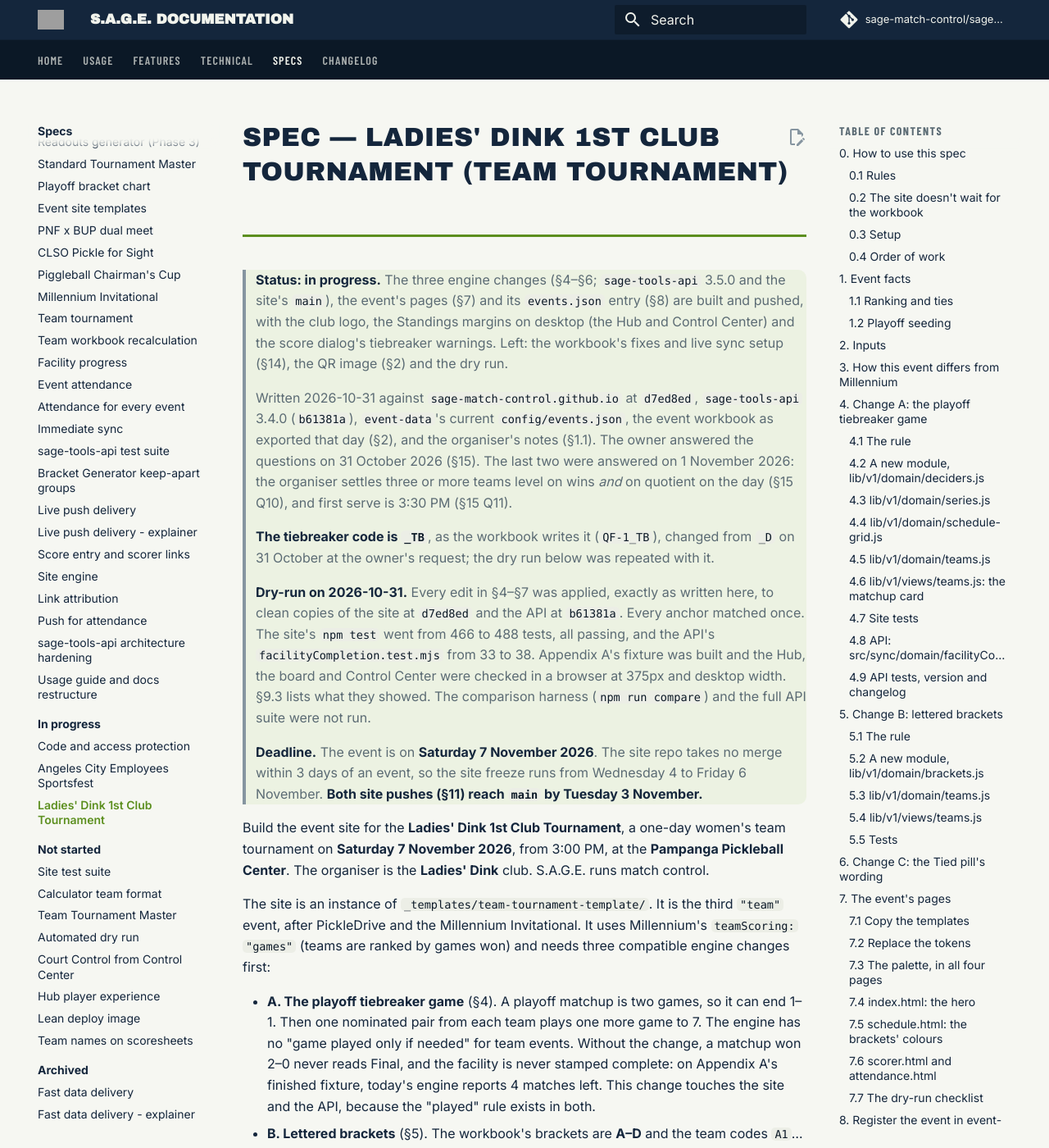
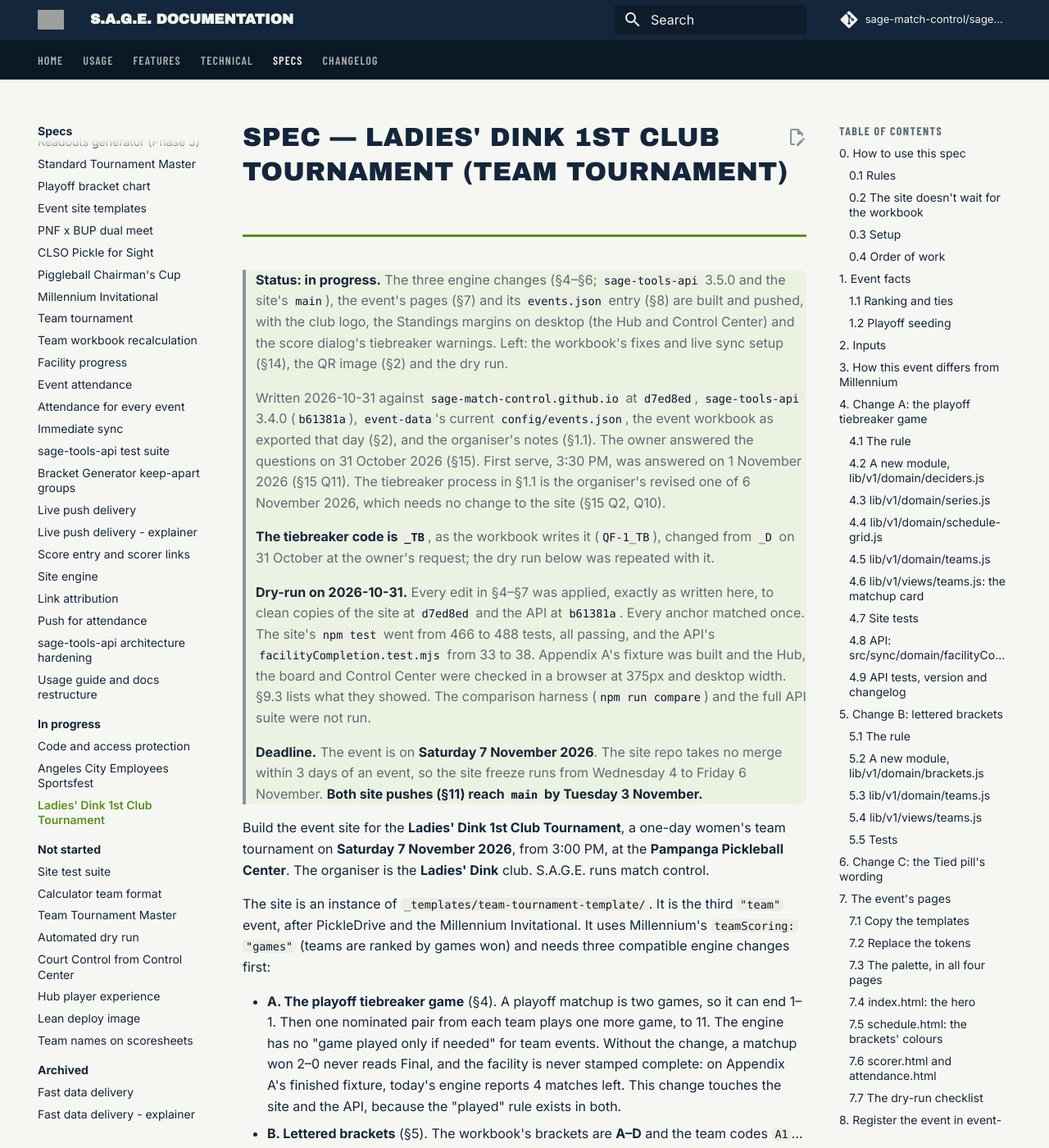
Before and after one commit to sage-match-control/sage-docs, an MkDocs documentation site: the page built from docs/specs/in-progress/ladies-dink-club-tournament-spec.md, in a window 1280 px wide and 1400 px high. Shown: the whole window at 82% size. Built offline with MkDocs 1.6.1 and Material for MkDocs 9.7.7, drawn with Linux system fonts in a browser that asks for light colours; comment, search, counter and statistics services are not loaded; some of the changed text lies outside the part shown.

Commit message:
docs 2.44.0: Ladies' Dink's revised tiebreaker process
Two teams still level play one side-out game to 5; three or more play a round
robin to 5, then first to 3, then a timed match. A playoff tiebreaker is to 11,
with its pair submitted in a 3-pair lineup.

Co-Authored-By: Claude Opus 5.5 <noreply@anthropic.com>

```diff
--- a/docs/specs/in-progress/ladies-dink-club-tournament-spec.md
+++ b/docs/specs/in-progress/ladies-dink-club-tournament-spec.md
@@ -10,9 +10,9 @@
 > at `d7ed8ed`, `sage-tools-api` 3.4.0 (`b61381a`), `event-data`'s current
 > `config/events.json`, the event workbook as exported that day (§2), and the
 > organiser's notes (§1.1). The owner answered the questions on 31 October 2026
-> (§15). The last two were answered on 1 November 2026: the organiser settles three or
-> more teams level on wins *and* on quotient on the day (§15 Q10), and first serve is
-> 3:30 PM (§15 Q11).
+> (§15). First serve, 3:30 PM, was answered on 1 November 2026 (§15 Q11). The tiebreaker
+> process in §1.1 is the organiser's revised one of 6 November 2026, which needs no change
+> to the site (§15 Q2, Q10).
 >
 > **The tiebreaker code is `_TB`**, as the workbook writes it (`QF-1_TB`), changed from
 > `_D` on 31 October at the owner's request; the dry run below was repeated with it.
@@ -40,7 +40,7 @@ Millennium's `teamScoring: "games"` (teams are ranked by games won) and needs th
 compatible engine changes first:
 
 - **A. The playoff tiebreaker game** (§4). A playoff matchup is two games, so it
-  can end 1–1. Then one nominated pair from each team plays one more game to 7.
+  can end 1–1. Then one nominated pair from each team plays one more game, to 11.
   The engine has no "game played only if needed" for team events. Without the
   change, a matchup won 2–0 never reads Final, and the facility is never stamped
   complete: on Appendix A's finished fixture, today's engine reports 4 matches
@@ -187,7 +187,7 @@ npm test
 | Brackets | **4 brackets of 4** (A–D). Each bracket plays a round robin of 6 matchups |
 | Matchup | **2 games**: pair 1 against pair 1, pair 2 against pair 2. Each team plays 3 matchups in the group stage, so 6 games ("a maximum of 6 wins") |
 | Playoffs | The **top 2 of each bracket** (8 teams): **quarterfinals**, **semifinals**, **Bronze** and **Final** |
-| Playoff tiebreaker | A playoff matchup at **1–1** plays **one more game**: each team nominates one of its pairs, side-out scoring, **to 7**. The organiser's notes call it a "dreambreaker". The site calls it **Tiebreaker** (**TB**) |
+| Playoff tiebreaker | A playoff matchup at **1–1** plays **one more game**: each team nominates one pair, side-out scoring, **to 11** in every round (§15 Q12). A team submits its playoff lineup as **3 pairs**, the third being its tiebreaker pair. The organiser's first notes call it a "dreambreaker". The site calls it **Tiebreaker** (**TB**) |
 | Matches | **72**: 48 group games, 8 QF, 4 SF, 2 Bronze and 2 Final games, and **8 tiebreaker games** (one per playoff matchup, played only when needed) |
 | Times | 25-minute slots. Group stage 3:00–5:55 PM on courts 1–6. QF game 1 at 6:45, game 2 at 7:10, tiebreaker at 7:35, each QF on its own court (1–4). SF games at 8:00 (courts 1–2 and 3–4), tiebreakers at 8:25 (courts 1 and 3). Bronze and Final at 8:50 (courts 1–2 and 3–4), tiebreakers at 9:15 (courts 1 and 3) |
 | Site title | **Ladies' Dink** (browser tab, Control Center, footer, schedule board). The hero reads "1st Club Tournament" |
@@ -196,8 +196,8 @@ npm test
 
 ### 1.1 Ranking and ties
 
-The organiser's notes (31 October 2026, also in the workbook's `MISC Org Details`
-tab, partly in Filipino), with the owner's answers:
+The organiser's process as revised on 6 November 2026, with the owner's answers. The
+workbook's `MISC Org Details` tab holds the earlier notes of 31 October, partly in Filipino:
 
 1. **Games won** in the bracket's played group games.
 2. **Two teams level:**
@@ -205,19 +205,25 @@ tab, partly in Filipino), with the owner's answers:
       matchups, a 1–1 split will be common);
    2. still level: the **head-to-head quotient**, points for ÷ points against in
       those two games;
-   3. still level: a **tiebreaker game to 7** between them.
+   3. still level: **one game between them**, side-out scoring, **to 5**.
 3. **Three or more level:**
    1. the **quotient**, points for ÷ points against over all their group games;
    2. two still level go to step 2;
-   3. three or more with the same quotient: **the organiser decides on the day** (§15 Q10).
+   3. three or more with the same quotient: **a round robin among them**, one pair per
+      team, side-out scoring, to 5. Still level: **first to 3**. Still level: **a timed
+      match** (§15 Q10).
+
+The revised process says only "quotient" at step 2.2. The owner confirmed on 6 November that
+this is the head-to-head quotient (§15 Q2), which is what the engine computes.
 
 Steps 1, 2.1, 2.2, 3.1 and 3.2 are already the engine's `"games"` ranking
 (`teamRankBracketByGames` in `lib/v1/domain/teams.js`), so the site computes them
 with no change. Steps 2.3 and 3.3 happen off the site. A tie that reaches them keeps
 the workbook's order. Once the bracket's round robin is over, its teams share the
 higher rank and show the **Tied** pill (§6). The organiser settles it by typing the
-qualifiers into the quarterfinal slots, as for every playoff. The group-stage
-tiebreaker game has no row in `SCHEDULE`, so nothing records its result.
+qualifiers into the quarterfinal slots, as for every playoff. These games have no row in
+`SCHEDULE`, so nothing records their results, and the pill stays after the tie is settled.
+The pill also shows on two teams level for 3rd and 4th, where neither qualifies.
 
 A group matchup at 1–1 has no winner in the organiser's rules; only games count. The
 engine's `"games"` scoring then names the side with more total points as the
@@ -268,7 +274,7 @@ have already entered.
 | Ranking | `teamScoring: "games"` | the same (§1.1) | **Fits** |
 | Playoffs | Bronze, Final | QF, SF, Bronze, Final | Standings draws each stage that has matchups. **Fits** |
 | **Playoff at 1–1** | can't happen | a tiebreaker game | No notion of a game played only if needed. **Change A** |
-| Unsettled tie | "Tied · playoff game / round robin", "to 5" | a game to 7; three-way undecided | **Change C** |
+| Unsettled tie | "Tied · playoff game / round robin", "to 5" | wording that fits any event | **Change C** |
 | Pairs | MD, XD, WD, GD | two pairs | `display.pairs` `{1: Pair 1/P1, 2: Pair 2/P2}` (§8). No `lineupRules`, no `lineupReveal` |
 | Courts | 8 | 6 | The board counts courts from the data. **Fits** |
 | Team colours | 8, with shapes | none | 16 teams is more than the marks keep apart (§16 D5) |
@@ -1195,8 +1201,7 @@ defines `model` (PickleDrive's fixture, numbered brackets).
 A bracket tie that every tiebreaker leaves level shows a pill. Today it reads
 *Tied · playoff game* (two teams) with the tooltip "one game to 5 decides it", or
 *Tied · playoff round robin* (three or more) with "a round robin of games to 5
-decides it". Those are Millennium's playoffs. Here the two-team game is to 7 and
-the three-team rule is undecided (§1.1). The two-team pill keeps its text and loses
+decides it". Those are Millennium's playoffs, and an event's own may differ (§1.1). The two-team pill keeps its text and loses
 "to 5" from its tooltip. The three-or-more pill reads *Tied · playoff*.
 
 **Find** in `lib/v1/views/teams.js`:
@@ -1925,8 +1930,12 @@ check `https://sage-match-control.github.io/event-data/ladies-dink-2026/data/lad
 ### 14.3 On the day
 
 After the group stage the organiser types the 8 qualifiers into the QF slots
-(§1.2). If a playoff matchup goes 1–1, the operator types the nominated pair's names
-into its tiebreaker row, and its score goes in like any other.
+(§1.2). Teams submit 3 pairs for each playoff matchup, the third being its tiebreaker pair.
+If the matchup goes 1–1, the operator types that pair's names into its tiebreaker row, and
+its score goes in like any other. The Hub shows whatever is typed in that row at once, so
+it waits until 1–1 unless the organiser wants the pair public sooner. The score dialog warns
+only below 7, so it takes a tiebreaker to 11 without a warning, and doesn't warn on a score
+that stops between 7 and 10.
 
 ### 14.4 QR, hub board and dry run
 
@@ -1941,7 +1950,7 @@ The owner makes the short link and `qr.png` (§2), then the hub board's QR panel
 | # | Question | Answer | Where |
 |---|---|---|---|
 | Q1 | The notes say the top 2 "proceed to the semis", but 8 qualifiers need quarterfinals. The playoff path? | QF, SF, Bronze, Final, as the workbook has it | §1, §1.2 |
-| Q2 | Two teams level on wins whose head-to-head is 1–1: what next? | The head-to-head quotient. Still level: a tiebreaker game to 7 | §1.1 |
+| Q2 | Two teams level on wins whose head-to-head is 1–1: what next? | The head-to-head quotient. Still level: one side-out game to 5 (revised 6 November) | §1.1 |
 | Q3 | How are the 8 qualifiers seeded? | Bracket crossover | §1.2, §8 `seedLabels` |
 | Q4 | Lettered brackets on the site, or publish `1`–`4`? | Letters A–D | §5, §7.5 |
 | Q5 | The tiebreaker's label? | "Tiebreaker" / "TB" | §4.5 |
@@ -1949,8 +1958,9 @@ The owner makes the short link and `qr.png` (§2), then the hub board's QR panel
 | Q7 | Check-in and score entry? | Check-in desk links and scorer links | §8 |
 | Q8 | The short link? | `tinyurl.com/SAGExLD2026` | §1, §7.2 |
 | Q9 | The facility name? | "Pampanga Pickleball Center" | §7.2, §8, §14.2 |
-| Q10 | Three or more teams level on wins **and** quotient: what settles it? | The organiser decides on the day (answered 1 November). The site shows them as Tied (§6) | §1.1 step 3.3 |
+| Q10 | Three or more teams level on wins **and** quotient: what settles it? | A round robin with one pair per team, side-out to 5, then first to 3, then a timed match (revised 6 November). The site shows them as Tied (§6) | §1.1 step 3.3 |
 | Q11 | The workbook now starts at 3:30 PM; the pubmat says 3:00. Which is first serve? | 3:30 PM (answered 1 November), as the workbook has it. The site reads times from the workbook | §1, §14.1 item 9 |
+| Q12 | The revised process says a playoff tiebreaker is "7 points or 11 points". Which? | To 11 in every round (answered 6 November) | §1, §14.3 |
 | — | The Tied pill named Millennium's "to 5". What should it say? | Generic wording | §6 |
 
 ---
--- a/mkdocs.yml
+++ b/mkdocs.yml
@@ -6,7 +6,7 @@ repo_name: sage-match-control/sage-docs
 edit_uri: edit/main/docs/
 # The docs version. Bump it with a new entry at the top of docs/changelog.md;
 # the deploy workflow checks the two agree.
-copyright: 'S.A.G.E. Documentation <a href="https://sage-match-control.github.io/sage-docs/changelog/">v2.43.1</a>'
+copyright: 'S.A.G.E. Documentation <a href="https://sage-match-control.github.io/sage-docs/changelog/">v2.44.0</a>'
 
 docs_dir: docs
 
```
Also changed, not shown: docs/changelog.md (+11 -0 lines).
